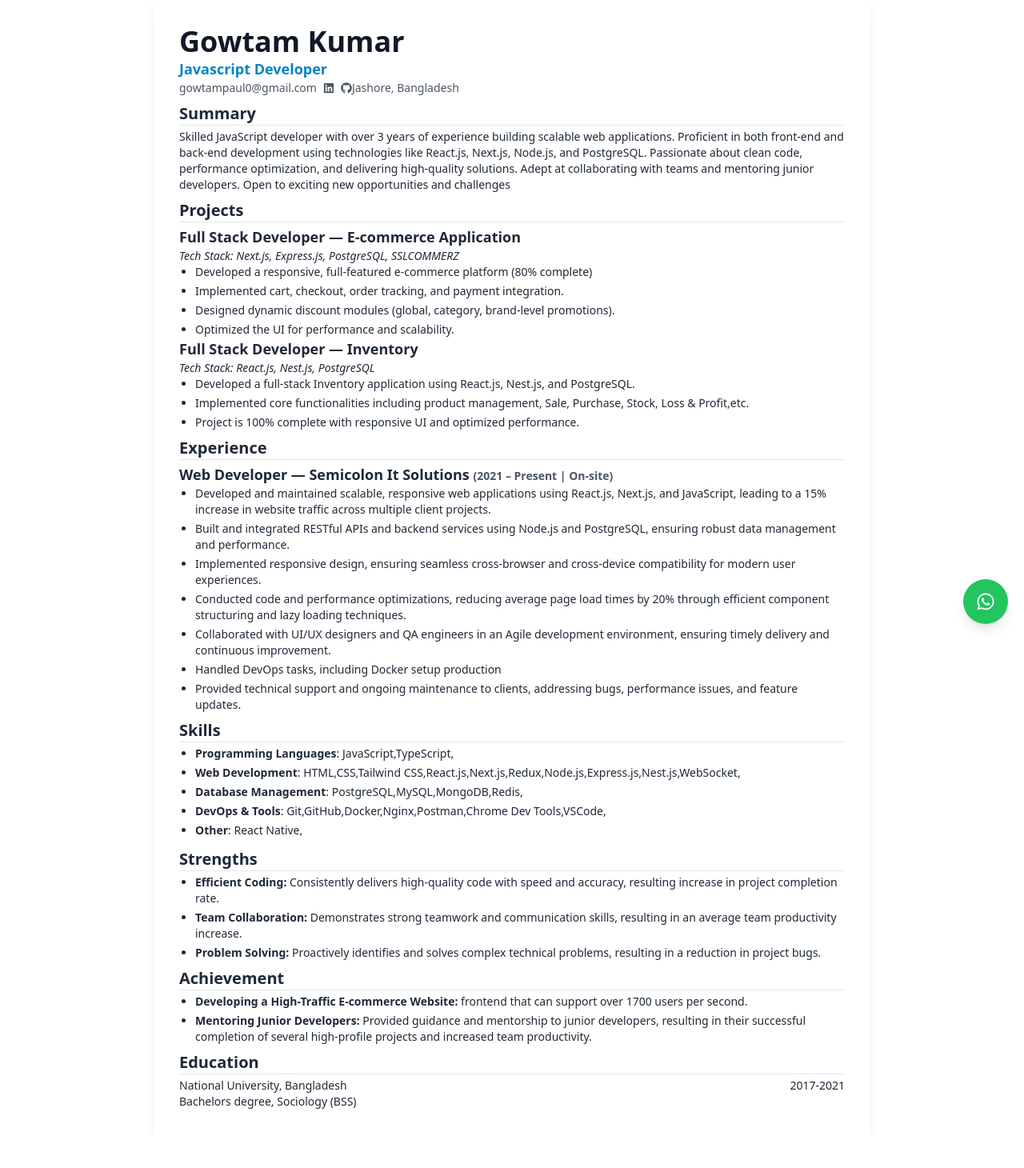
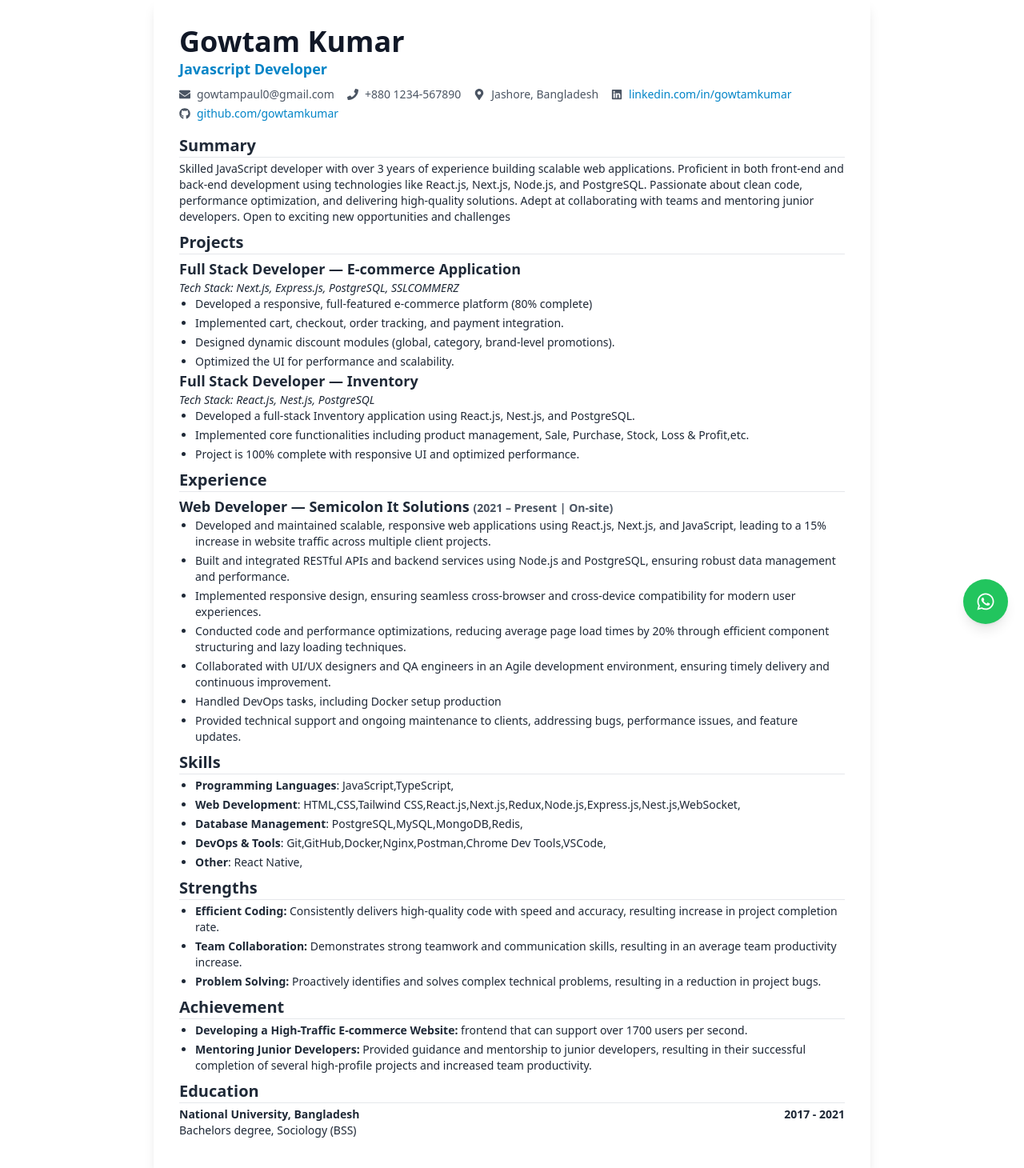
Before and after one commit to gowtamkumar/my-portfolio, a Next.js app: page /download-resume in a window 1280 px wide. Shown: the top 1460 px of the page at 80% size. Before the commit the page ends 1419 px from the top, so only its background shows below. Built offline with nearby package versions, Linux system fonts and the light colour scheme.

Commit message:
resume header update

```diff
--- a/components/resume/Education.tsx
+++ b/components/resume/Education.tsx
@@ -1,16 +1,13 @@
 export default function Education() {
   return (
-    <section className="mt-2">
+    <section className="my-2">
       <h2 className="text-xl font-semibold border-b my-1">Education</h2>
       <div className="text-sm">
         <div className="flex justify-between">
-          <h3>National University, Bangladesh</h3>
-          <p>2017-2021</p>
+          <h3 className="font-semibold">National University, Bangladesh</h3>
+          <p className="font-semibold">2017 - 2021</p>
         </div>
         <p className="text-sm">Bachelors degree, Sociology (BSS)</p>
-        {/* <ul className="list-disc list-inside">
-          <li>Relevant Coursework: Introduction to Sociology, Social Research Methods, Classical Sociological Theory</li>
-        </ul> */}
       </div>
     </section>
   );
--- a/components/resume/ResumeHeader.tsx
+++ b/components/resume/ResumeHeader.tsx
@@ -1,27 +1,50 @@
 import Link from "next/link";
-import { FaGithub, FaLinkedin } from "react-icons/fa";
+import {
+  FaGithub,
+  FaLinkedin,
+  FaEnvelope,
+  FaPhone,
+  FaMapMarkerAlt,
+} from "react-icons/fa";
 
 export default function ResumeHeader() {
   return (
-    <header>
+    <header className="mb-4">
       <h1 className="text-4xl font-bold text-gray-900">Gowtam Kumar</h1>
       <p className="text-lg text-sky-600 font-semibold">Javascript Developer</p>
-      <div className="text-sm text-gray-600 md:flex items-center">
+      <div className="mt-2 text-sm text-gray-600 flex flex-wrap gap-x-4 gap-y-1">
         <div className="flex items-center gap-2">
-          <p>
-            <Link href="mailto:gowtampaul0@gmail.com">
-              gowtampaul0@gmail.com
-            </Link>
-          </p>
-
-          <Link href="https://www.linkedin.com/in/gowtamkumar">
-            <FaLinkedin />
-          </Link>
-          <Link href="https://github.com/gowtamkumar">
-            <FaGithub />
+          <FaEnvelope />
+          <Link href="mailto:gowtampaul0@gmail.com">
+            gowtampaul0@gmail.com
           </Link>
         </div>
-        <p className="text-sm">Jashore, Bangladesh</p>
+        <div className="flex items-center gap-2">
+          <FaPhone />
+          <p>+880 1234-567890</p>
+        </div>
+        <div className="flex items-center gap-2">
+          <FaMapMarkerAlt />
+          <p>Jashore, Bangladesh</p>
+        </div>
+        <div className="flex items-center gap-2">
+          <FaLinkedin />
+          <Link
+            className="text-sky-600"
+            href="https://www.linkedin.com/in/gowtamkumar"
+          >
+            linkedin.com/in/gowtamkumar
+          </Link>
+        </div>
+        <div className="flex items-center gap-2">
+          <FaGithub />
+          <Link
+            className="text-sky-600"
+            href="https://github.com/gowtamkumar"
+          >
+            github.com/gowtamkumar
+          </Link>
+        </div>
       </div>
     </header>
   );
--- a/components/resume/Skill.tsx
+++ b/components/resume/Skill.tsx
@@ -3,8 +3,8 @@ import { skills } from "@/lib/mock-data/skill";
 export default function Skill() {
   return (
     <section className="my-2">
-      <h2 className="text-xl font-semibold border-b">Skills</h2>
-      <ul className="list-disc ml-5 text-sm space-y-1 py-1">
+      <h2 className="text-xl font-semibold border-b my-1">Skills</h2>
+      <ul className="list-disc ml-5 text-sm space-y-1">
         {skills.map((item, idx) => {
           return (
             <li key={idx} className="gap-2 text-sm">
--- a/components/resume/Strengths.tsx
+++ b/components/resume/Strengths.tsx
@@ -1,7 +1,6 @@
 
 export default function Strengths() {
   return (
-
     <section className="my-2">
       <h2 className="text-xl font-semibold border-b my-1">Strengths</h2>
       <ul className="list-disc ml-5 text-sm space-y-1">
@@ -10,6 +9,5 @@ export default function Strengths() {
         <li><strong>Problem Solving:</strong> Proactively identifies and solves complex technical problems, resulting in a reduction in project bugs.</li>
       </ul>
     </section>
-
   )
 }
```
